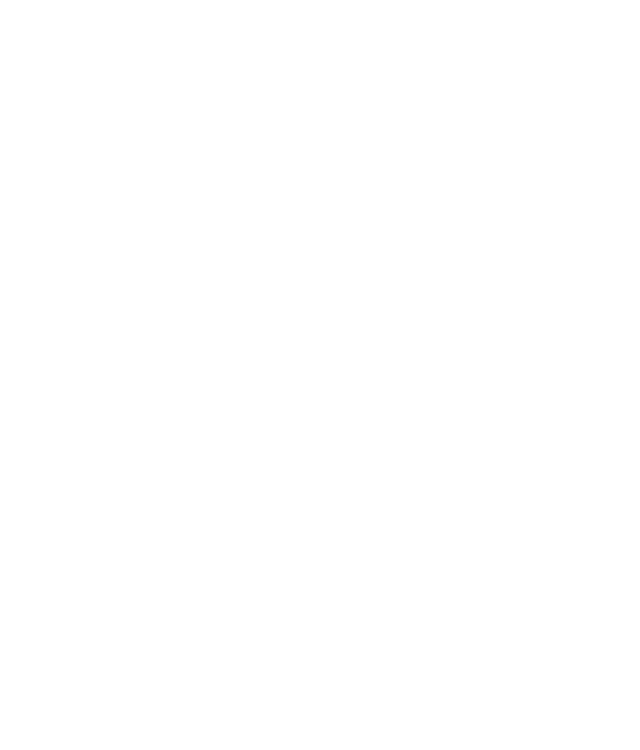
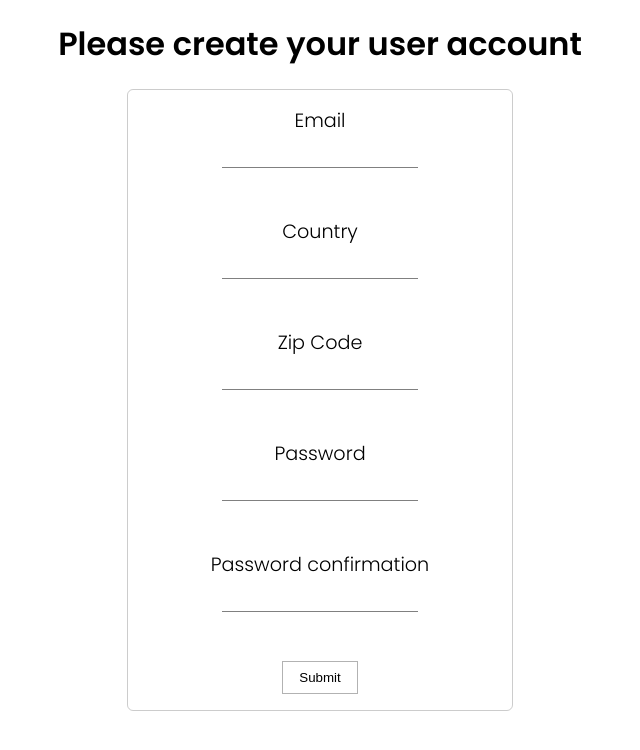
Before and after one commit to oliverloenberg/login-form, a plain HTML site: page index.html in a window 1280 px wide. Shown: the whole page, without its empty margins (320-960 px from the left). Drawn offline with Linux system fonts and the light colour scheme; files that its build step writes are made by us from their sources.

Commit message:
Setup round 2, styling and etc

```diff
--- a/index.html
+++ b/index.html
@@ -6,6 +6,38 @@
     <meta name="viewport" content="width=device-width, initial-scale=1.0" />
     <title>Document</title>
     <link rel="stylesheet" href="/Projects/form-inuit-copy/styles.css" />
+    <link rel="stylesheet" href="styles.css" />
+    <link rel="preconnect" href="https://fonts.googleapis.com" />
+    <link rel="preconnect" href="https://fonts.gstatic.com" crossorigin />
+    <link
+      href="https://fonts.googleapis.com/css2?family=Poppins:wght@300;400;600&display=swap"
+      rel="stylesheet"
+    />
   </head>
-  <body></body>
+  <body>
+    <main>
+      <h1>Please create your user account</h1>
+      <form action="#">
+        <label for="">Email</label>
+        <input type="text" name="Email" id="email-input" />
+        <p class="tip invisible" id="email-tip">Invalid email</p>
+        <label for="">Country</label>
+        <input type="text" name="Country" id="country-input" />
+        <p class="tip invisible" id="country-tip">Invalid country</p>
+        <label for="">Zip Code</label>
+        <input type="text" name="Zip Code" id="zip-input" />
+        <p class="tip invisible" id="zip-tip">Invalid zipcode</p>
+        <label for="">Password</label>
+        <input type="text" name="Password" id="password-input" />
+        <p class="tip invisible" id="password-tip">Invalid password</p>
+        <label for="">Password confirmation</label>
+        <input type="text" name="Password" id="password-conformation-input" />
+        <p class="tip invisible" id="password-confirmation-tip">
+          Invalid password
+        </p>
+        <button>Submit</button>
+      </form>
+    </main>
+    <script src="scripts.js"></script>
+  </body>
 </html>
--- a/styles.css
+++ b/styles.css
@@ -2,7 +2,8 @@ html {
   box-sizing: border-box;
   padding: 0;
   margin: 0;
-  font-family: "Roboto", Arial, sans-serif;
+  font-family: "Poppins", sans-serif;
+  font-weight: 300;
 }
 
 * {
@@ -13,3 +14,107 @@ html {
 *:focus {
   outline: none;
 }
+
+h1 {
+  font-size: 1.2rem;
+  font-weight: 600;
+  margin: 1rem 0.5rem;
+}
+
+body {
+}
+
+main {
+  display: grid;
+  justify-items: center;
+  align-items: center;
+  grid-template-columns: 1fr;
+  grid-template-rows: 1fr 3fr 1fr;
+  width: 100%;
+  height: 100vh;
+  background-color: #fff;
+}
+
+form {
+  display: flex;
+  flex-direction: column;
+  justify-content: center;
+  align-items: center;
+  border-radius: 6px;
+  border: 1.5px solid rgba(0, 0, 0, 0.2);
+  width: 80vw;
+  /* height: 70vh; */
+}
+
+label {
+  font-size: 1rem;
+  margin: 1rem 0 0.2rem 0;
+}
+
+input {
+  margin: 0 0 0.5rem 0;
+  border: none;
+  border-bottom: 1px solid grey;
+  padding: 2px 2px;
+  font-family: "Poppins", sans-serif;
+  font-weight: 400;
+  font-size: 1rem;
+  background: white;
+  appearance: none;
+}
+
+.tip {
+  /* margin: 0.5rem 0; */
+  transition: all 200ms ease-in;
+}
+
+.invisible {
+  opacity: 0;
+}
+
+.fade-in {
+  opacity: 1;
+}
+
+button {
+  margin: 1rem 0;
+  border: 1.5px solid rgba(0, 0, 0, 0.3);
+  padding: 0.5rem 1rem;
+  background-color: white;
+  transition: all 200ms ease-in-out;
+}
+
+button:hover {
+  color: white;
+  background-color: black;
+}
+
+@media only screen and (min-width: 1024px) {
+  h1 {
+    font-size: 2rem;
+    font-weight: 600;
+    margin: 1rem 0.5rem;
+  }
+  main {
+  }
+
+  form {
+    width: 30vw;
+  }
+
+  label {
+    font-size: 1.2rem;
+    margin: 1rem 0 0.2rem 0;
+  }
+
+  input {
+    margin: 0 0 0.5rem 0;
+    border: none;
+    border-bottom: 1px solid grey;
+    padding: 2px 2px;
+    font-family: "Poppins", sans-serif;
+    font-weight: 400;
+    font-size: 1rem;
+    width: 50%;
+  }
+}
```
